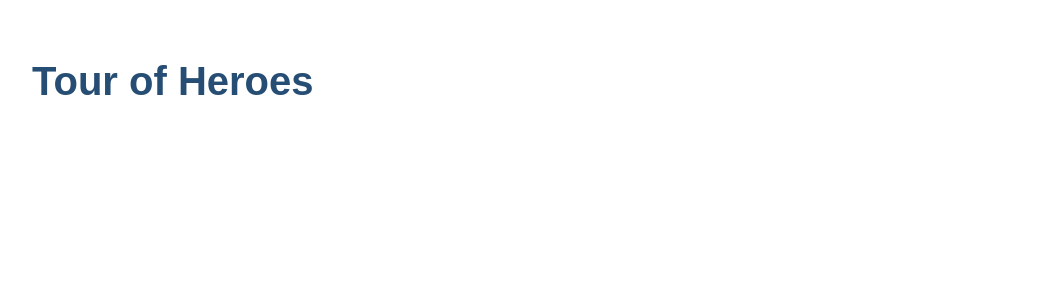
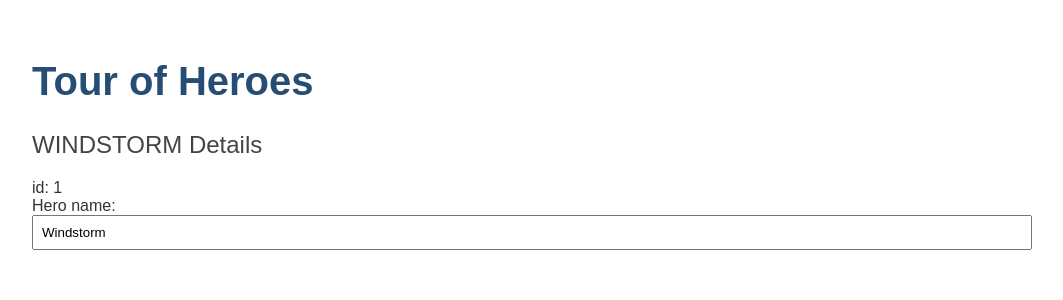
Before and after one commit to yoneshinzato/angular-updated-tour-of-heroes, an Angular app: page / in a window 1280 px wide. Shown: the top 300 px of the page, without its empty margins (108-1171 px from the left). Built offline with nearby package versions, Linux system fonts and the light colour scheme.

Commit message:
2 files modified, 6 added

```diff
--- a/src/app/app.component.html
+++ b/src/app/app.component.html
@@ -1,5 +1,5 @@
 <h1>{{title}}</h1>
-
+<app-heroes></app-heroes>
 
 <!--
 Copyright Google LLC. All Rights Reserved.
--- /dev/null
+++ b/src/app/hero.ts
@@ -0,0 +1,4 @@
+export interface Hero {
+  id: number;
+  name: string;
+}
--- /dev/null
+++ b/src/app/heroes/heroes.component.html
@@ -0,0 +1,8 @@
+<h2>{{ hero.name | uppercase }} Details</h2>
+
+<div><span>id: </span>{{ hero.id }}</div>
+
+<div>
+  <label for="name">Hero name: </label>
+  <input type="text" id="name" [(ngModel)]="hero.name" placeholder="name" />
+</div>
--- /dev/null
+++ b/src/app/heroes/heroes.component.ts
@@ -0,0 +1,14 @@
+import { Component } from '@angular/core';
+import { Hero } from '../hero';
+
+@Component({
+  selector: 'app-heroes',
+  templateUrl: './heroes.component.html',
+  styleUrls: ['./heroes.component.css']
+})
+export class HeroesComponent {
+  hero: Hero = {
+    id: 1,
+    name: 'Windstorm'
+  }
+}
```
Also changed, not shown: src/app/app.module.ts (+6 -2 lines), src/app/mock-heroes.ts (added, +13 -0 lines), src/app/heroes/heroes.component.css (added), 1 other file (tests, documents, lock files or other folders).
